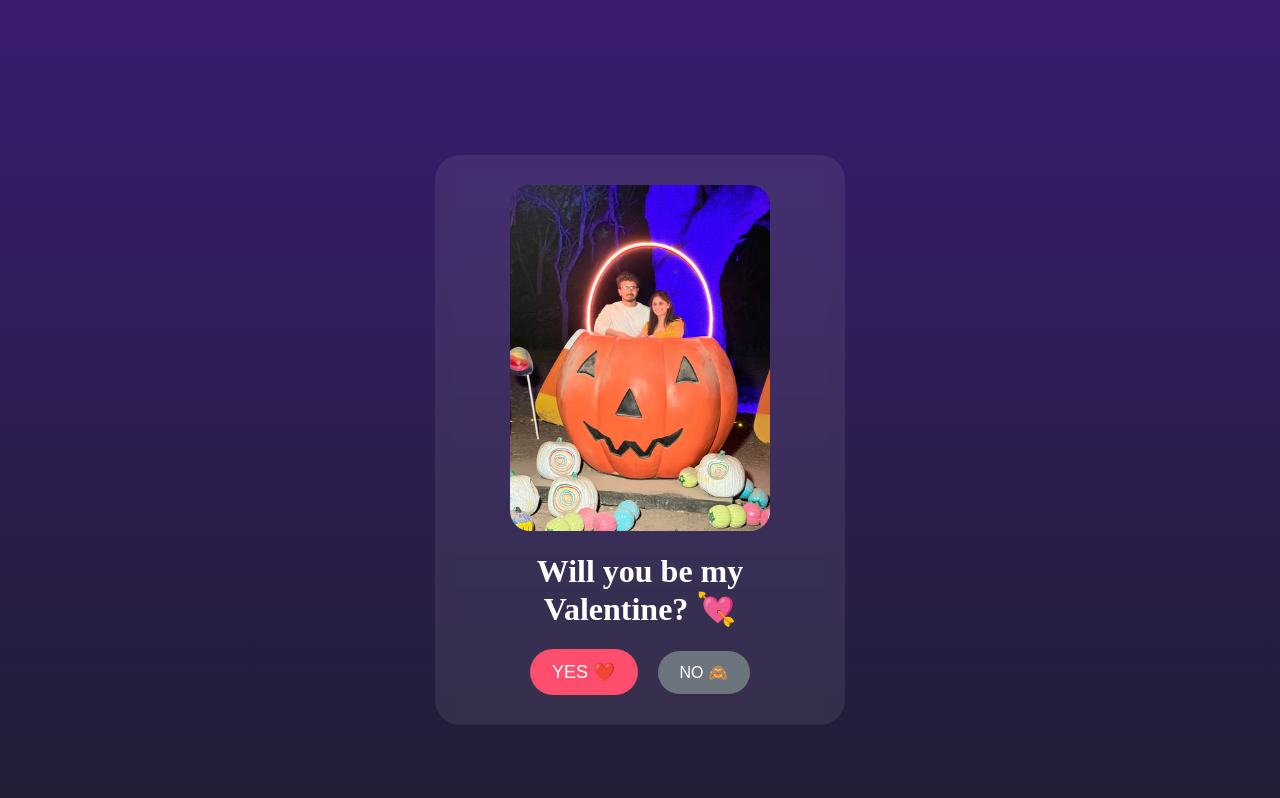
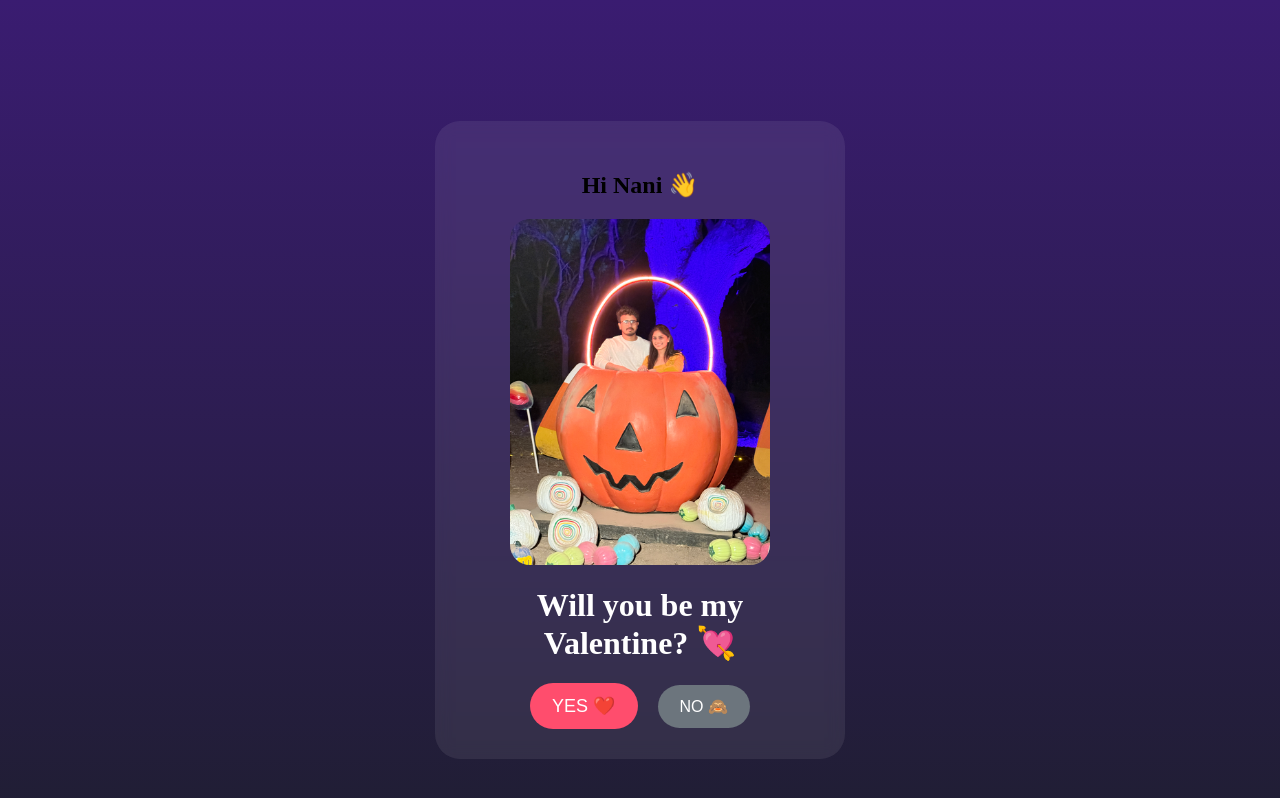
Before and after one commit to Koniki1998/NaniValentine, a React (Create React App) app: page / in a window 1280 px wide. Shown: the top 798 px of the page. Built offline with nearby package versions, Linux system fonts and the light colour scheme.

Commit message:
add greeting

```diff
--- a/src/App.tsx
+++ b/src/App.tsx
@@ -35,6 +35,7 @@ export default function App() {
   return (
     <div className="container letter-bg">
       <div className="card">
+        <h2 className="greeting">Hi Nani 👋</h2>
         <img src="/photo.jpg" alt="Us ❤️" className="main-photo" />
 
         {noClicks < 5 ? (
```
